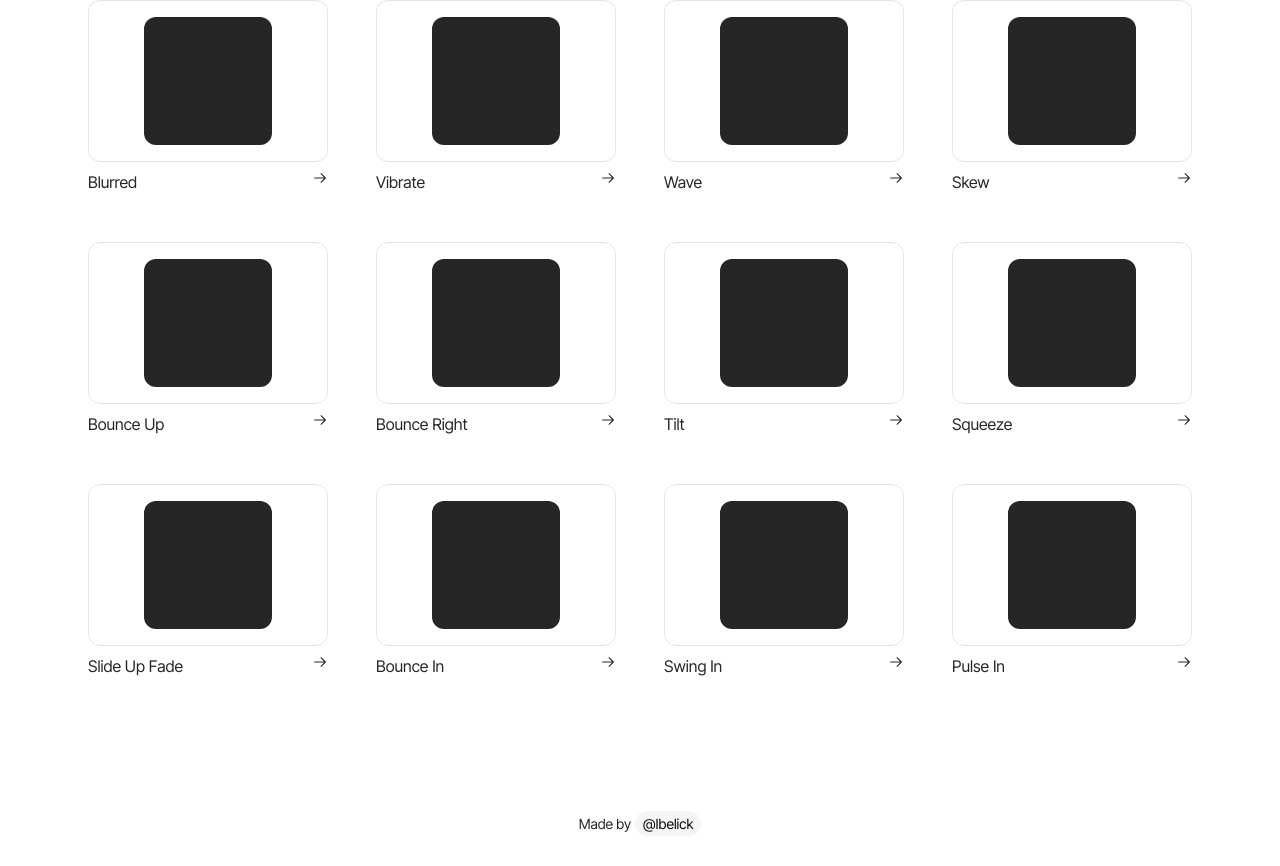
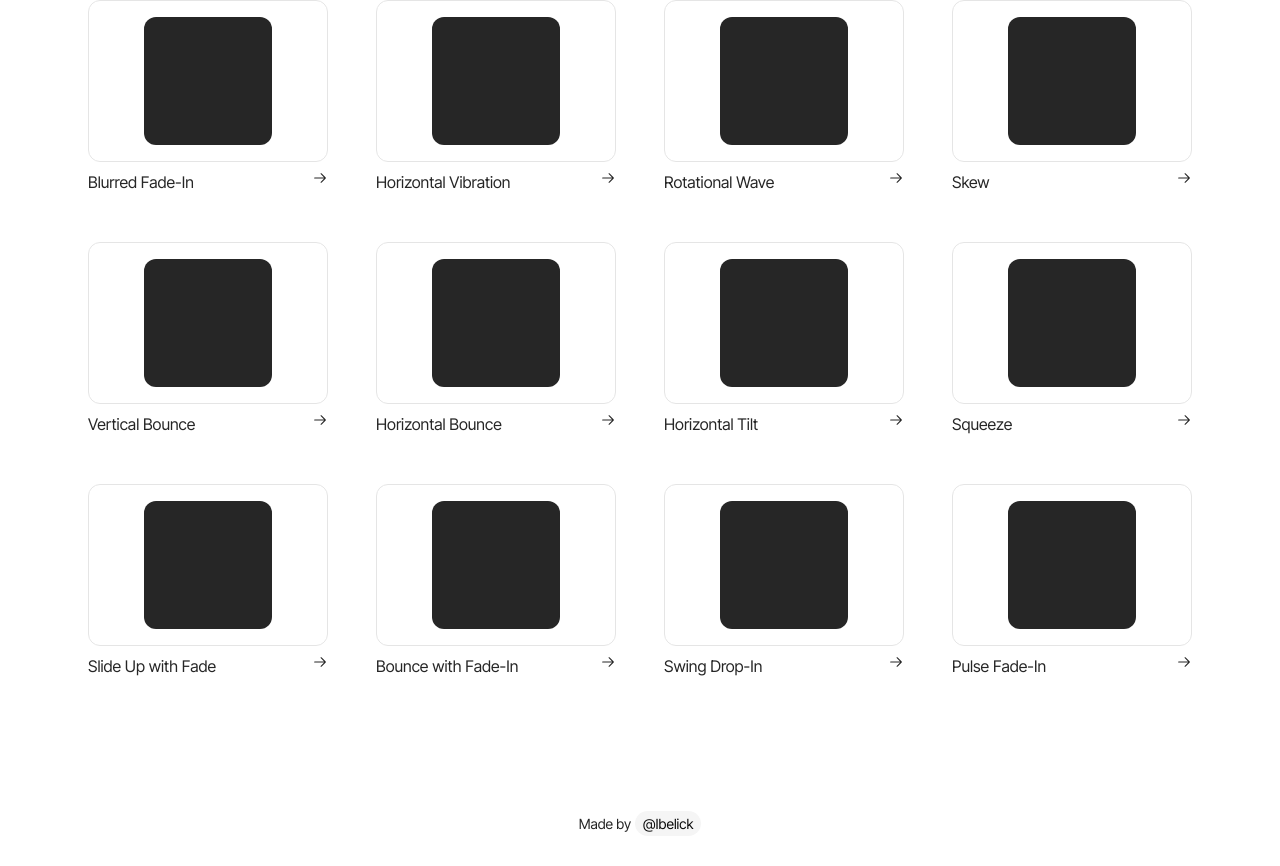
Before and after one commit to ibelick/animation, a Next.js app: page / in a window 1280 px wide. Shown: the part 4138-5004 px from the top of the page. Built offline with nearby package versions, Linux system fonts and the light colour scheme.

Commit message:
feat: rename new comps

```diff
--- a/components/app/animations.tsx
+++ b/components/app/animations.tsx
@@ -205,14 +205,26 @@ export const RubberBand = withAnimation(
   ContainerAnimation,
   'animate-rubber-band',
 );
-export const Blurred = withAnimation(ContainerAnimation, 'animate-blurred');
-export const Vibrate = withAnimation(ContainerAnimation, 'animate-vibrate');
-export const Wave = withAnimation(ContainerAnimation, 'animate-wave');
+export const BlurredFadeIn = withAnimation(
+  ContainerAnimation,
+  'animate-blurred-fade-in',
+);
+export const HorizontalVibration = withAnimation(
+  ContainerAnimation,
+  'animate-horizontal-vibration',
+);
+export const RotationalWave = withAnimation(
+  ContainerAnimation,
+  'animate-rotational-wave',
+);
 export const Skew = withAnimation(ContainerAnimation, 'animate-skew');
-export const BounceUp = withAnimation(ContainerAnimation, 'animate-bounce-up');
-export const BounceRight = withAnimation(
+export const VerticalBounce = withAnimation(
   ContainerAnimation,
-  'animate-bounce-right',
+  'animate-vertical-bounce',
+);
+export const HorizontalBounce = withAnimation(
+  ContainerAnimation,
+  'animate-horizontal-bounce',
 );
 export const Tilt = withAnimation(ContainerAnimation, 'animate-tilt');
 export const Squeeze = withAnimation(ContainerAnimation, 'animate-squeeze');
@@ -220,6 +232,15 @@ export const SlideUpFade = withAnimation(
   ContainerAnimation,
   'animate-slide-up-fade',
 );
-export const BounceIn = withAnimation(ContainerAnimation, 'animate-bounce-in');
-export const SwingIn = withAnimation(ContainerAnimation, 'animate-swing-in');
-export const PulseIn = withAnimation(ContainerAnimation, 'animate-pulse-in');
+export const BounceFadeIn = withAnimation(
+  ContainerAnimation,
+  'animate-bounce-fade-in',
+);
+export const SwingDropIn = withAnimation(
+  ContainerAnimation,
+  'animate-swing-drop-in',
+);
+export const PulseFadeIn = withAnimation(
+  ContainerAnimation,
+  'animate-pulse-fade-in',
+);
--- a/components/app/playground.tsx
+++ b/components/app/playground.tsx
@@ -4,7 +4,7 @@ const ComponentPlayground: React.FC<{
 }> = ({ children, className }) => {
   return (
     <div
-      className={`relative flex min-h-[200px] items-center justify-center overflow-hidden rounded-md border border-neutral-300 p-8 ${className}`}
+      className={`relative flex min-h-[320px] items-center justify-center overflow-hidden rounded-md border border-neutral-300 p-8 ${className}`}
     >
       <div className='absolute inset-0 -z-10 h-full w-full bg-white bg-[linear-gradient(to_right,#8080800a_1px,transparent_1px),linear-gradient(to_bottom,#8080800a_1px,transparent_1px)] bg-[size:14px_24px]'></div>
       <div className='z-10'>{children}</div>
--- a/data/animations.ts
+++ b/data/animations.ts
@@ -59,18 +59,18 @@ import {
   ExpandVertically,
   ContractVertically,
   RubberBand,
-  Blurred,
-  Vibrate,
-  Wave,
+  BlurredFadeIn,
+  HorizontalVibration,
+  RotationalWave,
   Skew,
-  BounceUp,
+  VerticalBounce,
+  HorizontalBounce,
   Tilt,
   Squeeze,
-  BounceRight,
   SlideUpFade,
-  BounceIn,
-  SwingIn,
-  PulseIn,
+  BounceFadeIn,
+  SwingDropIn,
+  PulseFadeIn,
 } from '@/components/app/animations';
 
 export const animations = [
@@ -335,22 +335,22 @@ export const animations = [
     slug: 'rubber-band',
   },
   {
-    component: Blurred,
+    component: BlurredFadeIn,
     category: 'Effect',
-    name: 'Blurred',
-    slug: 'blurred',
+    name: 'Blurred Fade-In',
+    slug: 'blurred-fade-in',
   },
   {
-    component: Vibrate,
+    component: HorizontalVibration,
     category: 'Attention Seekers',
-    name: 'Vibrate',
-    slug: 'vibrate',
+    name: 'Horizontal Vibration',
+    slug: 'horizontal-vibration',
   },
   {
-    component: Wave,
+    component: RotationalWave,
     category: 'Attention Seekers',
-    name: 'Wave',
-    slug: 'wave',
+    name: 'Rotational Wave',
+    slug: 'rotational-wave',
   },
   {
     component: Skew,
@@ -359,22 +359,22 @@ export const animations = [
     slug: 'skew',
   },
   {
-    component: BounceUp,
-    category: 'BounceUp',
-    name: 'Bounce Up',
-    slug: 'bounce-up',
+    component: VerticalBounce,
+    category: 'Bounce',
+    name: 'Vertical Bounce',
+    slug: 'vertical-bounce',
   },
   {
-    component: BounceRight,
-    category: 'BounceRight',
-    name: 'Bounce Right',
-    slug: 'bounce-right',
+    component: HorizontalBounce,
+    category: 'Bounce',
+    name: 'Horizontal Bounce',
+    slug: 'horizontal-bounce',
   },
   {
     component: Tilt,
     category: 'Tilt',
-    name: 'Tilt',
-    slug: 'tilt',
+    name: 'Horizontal Tilt',
+    slug: 'horizontal-tilt',
   },
   {
     component: Squeeze,
@@ -384,26 +384,26 @@ export const animations = [
   },
   {
     component: SlideUpFade,
-    category: 'SlideUpFade',
-    name: 'Slide Up Fade',
+    category: 'Combined',
+    name: 'Slide Up with Fade',
     slug: 'slide-up-fade',
   },
   {
-    component: BounceIn,
-    category: 'BounceIn',
-    name: 'Bounce In',
-    slug: 'bounce-in',
+    component: BounceFadeIn,
+    category: 'Combined',
+    name: 'Bounce with Fade-In',
+    slug: 'bounce-fade-in',
   },
   {
-    component: SwingIn,
-    category: 'SwingIn',
-    name: 'Swing In',
-    slug: 'swing-in',
+    component: SwingDropIn,
+    category: 'Entrance',
+    name: 'Swing Drop-In',
+    slug: 'swing-drop-in',
   },
   {
-    component: PulseIn,
-    category: 'PulseIn',
-    name: 'Pulse In',
-    slug: 'pulse-in',
+    component: PulseFadeIn,
+    category: 'Entrance',
+    name: 'Pulse Fade-In',
+    slug: 'pulse-fade-in',
   },
 ] as const;
--- a/tailwind.config.ts
+++ b/tailwind.config.ts
@@ -70,19 +70,18 @@ const config: Config = {
         'slide-rotate-in': 'slide-rotate-in 0.6s ease-out',
         'slide-rotate-out': 'slide-rotate-out 0.6s ease-out',
         heartbeat: 'heartbeat 0.6s ease-out',
-        blurred: 'blurred 0.9s ease-in-out',
-        vibrate: 'vibrate 0.3s linear infinite',
-        wave: 'wave 2s ease-in-out infinite',
+        'blurred-fade-in': 'blurred-fade-in 0.9s ease-in-out',
+        'horizontal-vibration': 'horizontal-vibration 0.3s linear infinite',
+        'rotational-wave': 'rotational-wave 2s ease-in-out infinite',
         skew: 'skew 0.5s ease-in-out',
-        'outline-glow': 'outline-glow 0.5s ease-in-out',
-        'bounce-up': 'bounce-up 0.6s ease-in-out',
-        'bounce-right': 'bounce-right 0.6s ease-in-out',
+        'vertical-bounce': 'vertical-bounce 0.6s ease-in-out',
+        'horizontal-bounce': 'horizontal-bounce 0.6s ease-in-out',
         tilt: 'tilt 0.6s ease-in-out',
         squeeze: 'squeeze 0.6s ease-in-out',
         'slide-up-fade': 'slide-up-fade 0.6s ease-out',
-        'bounce-in': 'bounce-in 0.6s ease-out',
-        'swing-in': 'swing-in 0.6s ease-out',
-        'pulse-in': 'pulse-in 0.6s ease-out',
+        'bounce-fade-in': 'bounce-fade-in 0.6s ease-out',
+        'swing-drop-in': 'swing-drop-in 0.6s ease-out',
+        'pulse-fade-in': 'pulse-fade-in 0.6s ease-out',
       },
       keyframes: {
         'background-shine': {
@@ -371,18 +370,18 @@ const config: Config = {
           '75%': { transform: 'scale(0.9)' },
           '100%': { transform: 'scale(1)' },
         },
-        blurred: {
+        'blurred-fade-in': {
           '0%': { filter: 'blur(5px)', opacity: '0' },
           '100%': { filter: 'blur(0)', opacity: '1' },
         },
-        vibrate: {
+        'horizontal-vibration': {
           '0%': { transform: 'translateX(0)' },
           '25%': { transform: 'translateX(5px)' },
           '50%': { transform: 'translateX(-5px)' },
           '75%': { transform: 'translateX(5px)' },
           '100%': { transform: 'translateX(0)' },
         },
-        wave: {
+        'rotational-wave': {
           '0%': { transform: 'rotate(0deg)' },
           '25%': { transform: 'rotate(10deg)' },
           '50%': { transform: 'rotate(-10deg)' },
@@ -393,11 +392,11 @@ const config: Config = {
           '0%': { transform: 'skew(0deg)' },
           '100%': { transform: 'skew(20deg)' },
         },
-        'bounce-up': {
+        'vertical-bounce': {
           '0%, 100%': { transform: 'translateY(0)' },
           '50%': { transform: 'translateY(-20px)' },
         },
-        'bounce-right': {
+        'horizontal-bounce': {
           '0%, 100%': { transform: 'translateX(0)' },
           '50%': { transform: 'translateX(20px)' },
         },
@@ -414,15 +413,15 @@ const config: Config = {
           '0%': { opacity: '0', transform: 'translateY(50px)' },
           '100%': { opacity: '1', transform: 'translateY(0)' },
         },
-        'bounce-in': {
+        'bounce-fade-in': {
           '0%': { transform: 'scale(0.5)', opacity: '0' },
           '100%': { transform: 'scale(1)', opacity: '1' },
         },
-        'swing-in': {
+        'swing-drop-in': {
           '0%': { transform: 'rotate(-30deg) translateY(-50px)', opacity: '0' },
           '100%': { transform: 'rotate(0deg) translateY(0)', opacity: '1' },
         },
-        'pulse-in': {
+        'pulse-fade-in': {
           '0%': { transform: 'scale(0.9)', opacity: '0' },
           '50%': { transform: 'scale(1.05)', opacity: '0.5' },
           '100%': { transform: 'scale(1)', opacity: '1' },
```
